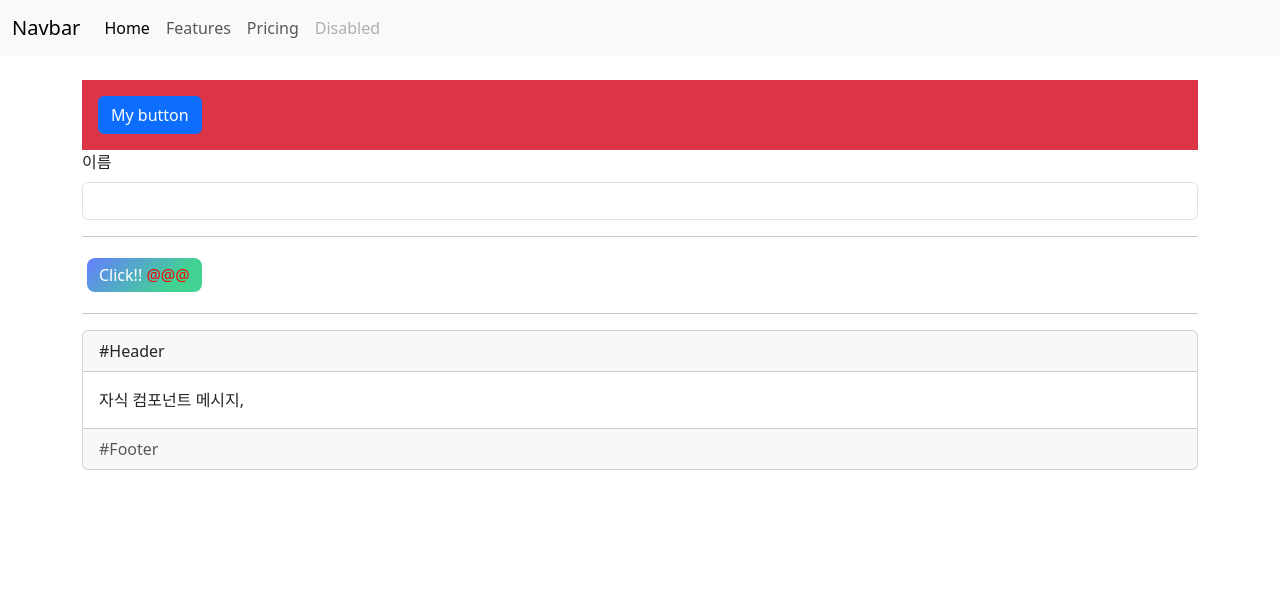
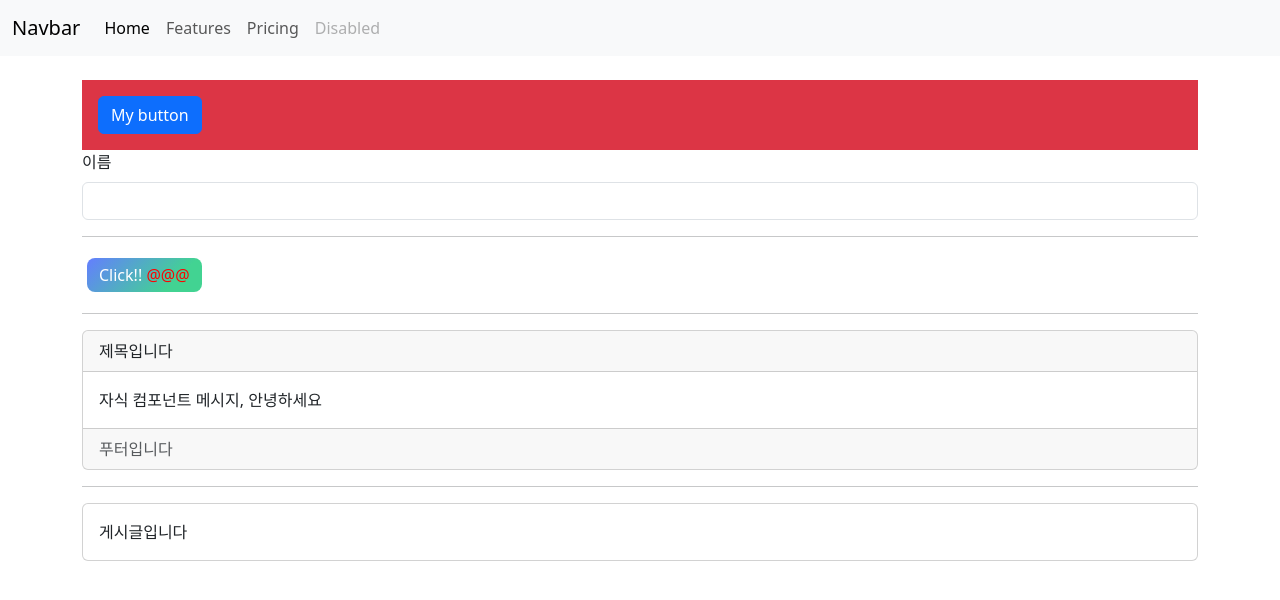
Before and after one commit to sukh115/VueParctice, a Vue app: page / in a window 1280 px wide. Shown: the top 600 px of the page. Built offline with nearby package versions, Linux system fonts and the light colour scheme.

Commit message:
feat: slots 공부

```diff
--- a/src/components/AppCard.vue
+++ b/src/components/AppCard.vue
@@ -1,27 +1,31 @@
 <template>
   <div>
     <div class="card">
-      <div class="card-header">
-        <slot name="header">#Header</slot>
+      <div v-if="hasHeader" class="card-header">
+        <slot name="header" header-message="헤더 메시지"></slot>
       </div>
-      <div class="card-body">
-        <slot :childMessage="childMessage">#Body</slot>
+      <div v-if="$slots.default" class="card-body">
+        <slot :childMessage="childMessage" hello-message="안녕하세요"></slot>
       </div>
-      <div class="card-footer text-body-secondary">
-        <slot name="footer">#Footer</slot>
+      <div v-if="hasFooter" class="card-footer text-body-secondary">
+        <slot name="footer" footer-message="푸터 메시지"></slot>
       </div>
     </div>
   </div>
 </template>
 
 <script>
-import { ref } from 'vue'
+import { computed, ref } from 'vue'
 
 export default {
-  setup() {
+  setup(props, { slots }) {
     const childMessage = ref('자식 컴포넌트 메시지')
+    const hasFooter = computed(() => !!slots.footer)
+    const hasHeader = computed(() => !!slots.header)
     return {
       childMessage,
+      hasFooter,
+      hasHeader,
     }
   },
 }
--- a/src/components/TheView.vue
+++ b/src/components/TheView.vue
@@ -7,13 +7,14 @@
       <FancyButton>Click!! <span style="color: red">@@@</span></FancyButton>
       <hr />
       <AppCard>
-        <!-- <template #[slotArgs]>제목입니다</template> -->
+        <template #[slotArgs]>제목입니다</template>
         <template #default="{ childMessage, helloMessage }"
-          >{{ childMessage }}, {{ helloMessage }}</template
-        >
-        <!-- 암시적으로 Dafault 슬롯입니다
-        <template #footer>푸터입니다</template> -->
+          >{{ childMessage }}, {{ helloMessage }}
+        </template>
+        <template #footer>푸터입니다</template>
       </AppCard>
+      <hr />
+      <AppCard> <template #default> 게시글입니다 </template> </AppCard>
     </div>
   </main>
 </template>
```
